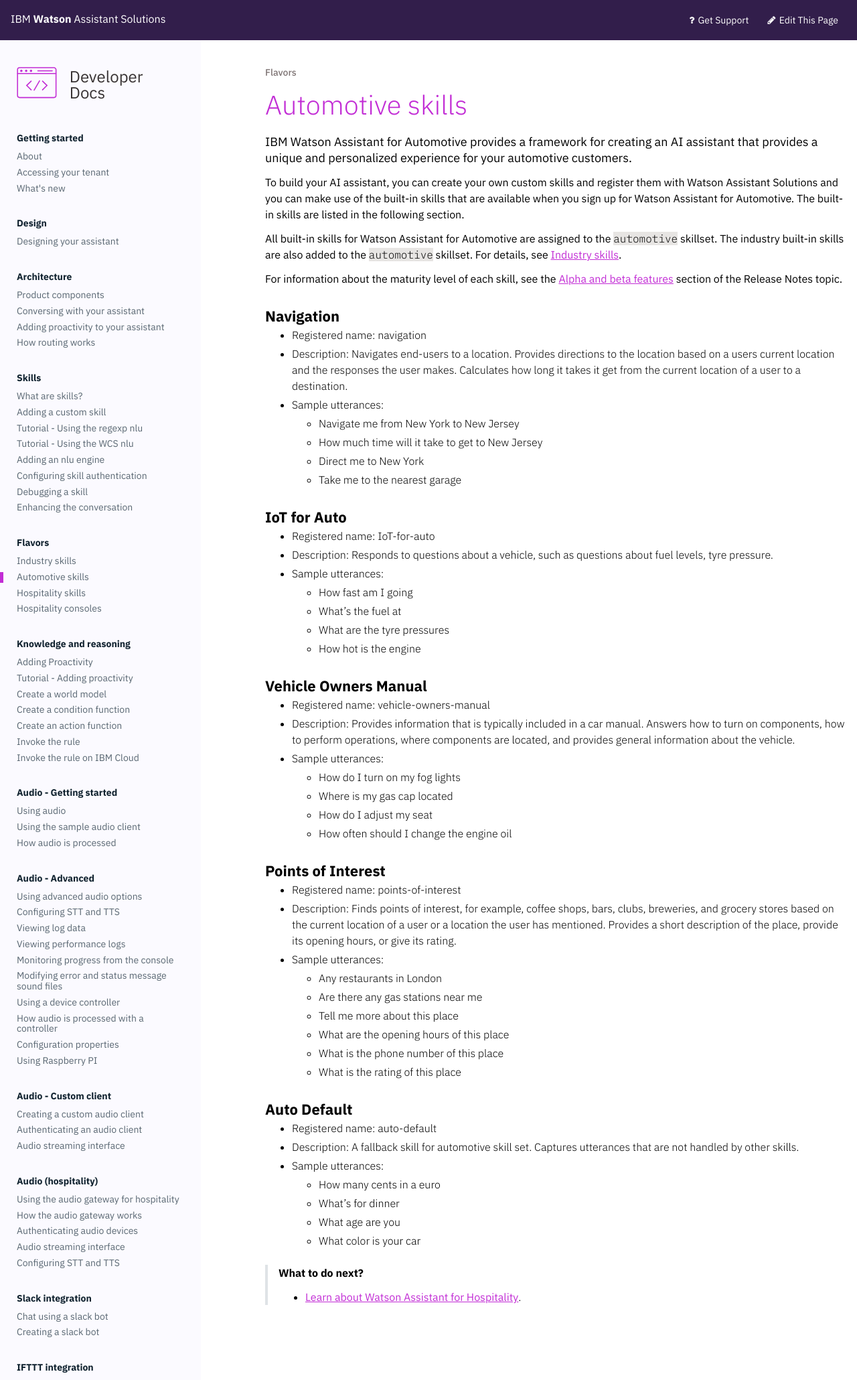
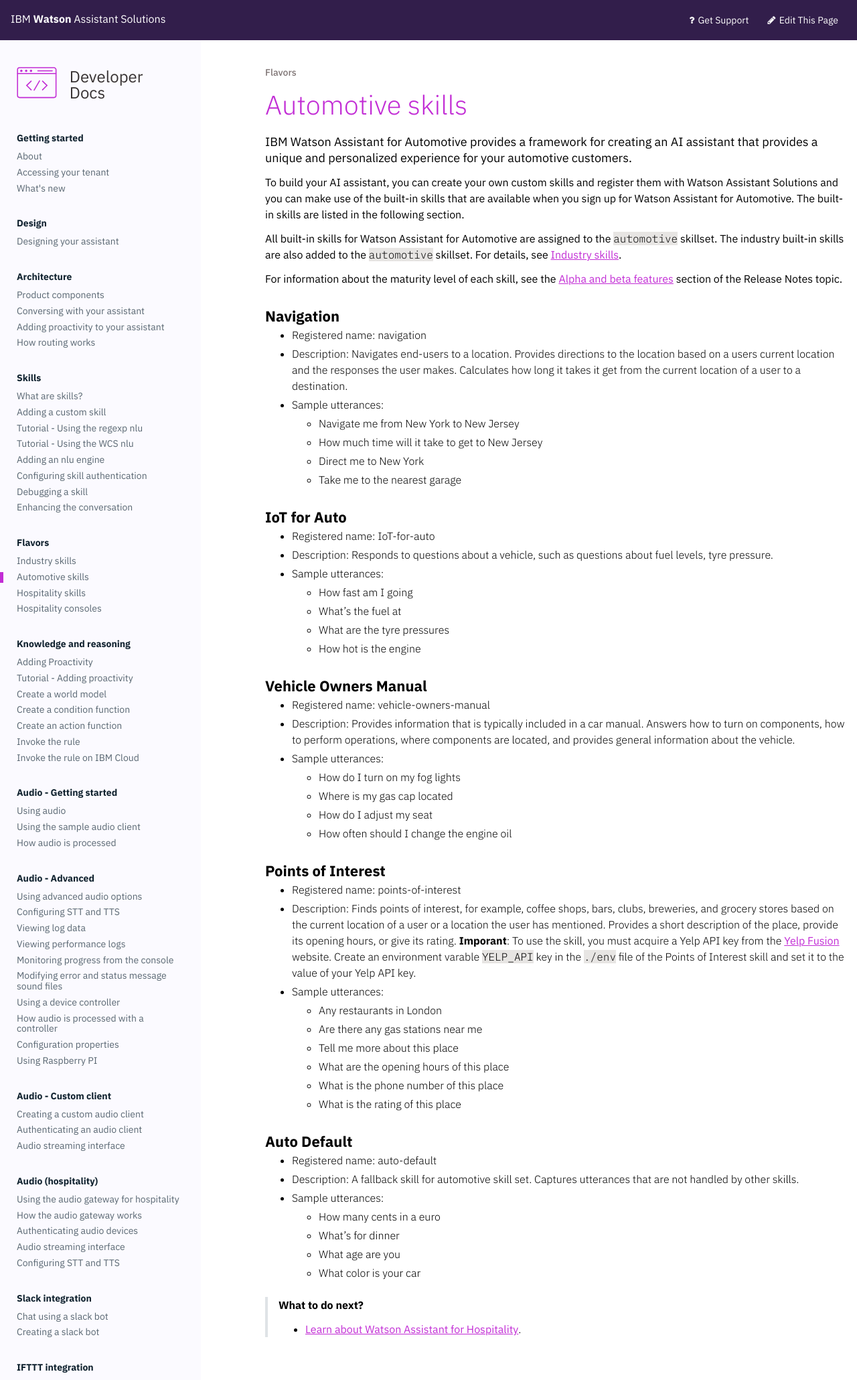
Before and after one commit to Watson-Personal-Assistant/developer, a Jekyll site: the page built from _content/flavours/automotive.md, in a window 1280 px wide. Shown: the whole page at 67% size. Built offline with Jekyll 4.4.1, drawn with Linux system fonts in a browser that asks for light colours; some web fonts are replaced.

Commit message:
yelp key

```diff
--- a/_content/flavours/automotive.md
+++ b/_content/flavours/automotive.md
@@ -39,7 +39,7 @@
 
 ### Points of Interest
 - Registered name: points-of-interest
-- Description: Finds points of interest, for example, coffee shops, bars, clubs, breweries, and grocery stores based on the current location of a user or a location the user has mentioned.  Provides a short description of the place, provide its opening hours, or give its rating.
+- Description: Finds points of interest, for example, coffee shops, bars, clubs, breweries, and grocery stores based on the current location of a user or a location the user has mentioned.  Provides a short description of the place, provide its opening hours, or give its rating. **Imporant**: To use the skill, you must acquire a Yelp API key from the [Yelp Fusion](https://www.yelp.com/fusion) website. Create an environment varable `YELP_API` key in the `./env` file of the Points of Interest skill and set it to the value of your Yelp API key.
 - Sample utterances:
     - Any restaurants in London
     - Are there any gas stations near me
```
